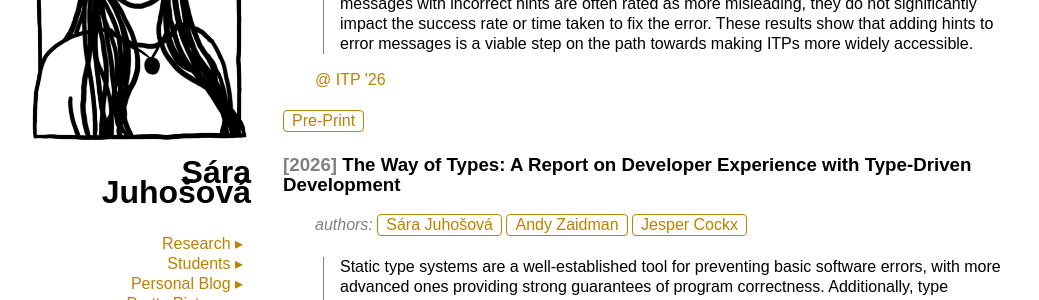
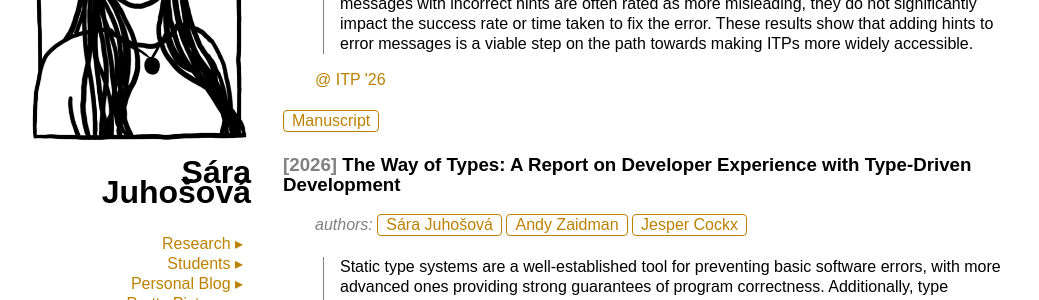
Before and after one commit to sarajuhosova/sarajuhosova.github.io, a Jekyll site: the page built from index.md, in a window 1280 px wide and 900 px high, scrolled down 1046 px. Shown: the part 148-448 px from the top of the window, without its empty margins (102-1141 px from the left). Built offline with Jekyll 4.4.1, drawn with Linux system fonts in a browser that asks for light colours.

Commit message:
Update ITP manuscript

```diff
--- a/_data/research.yaml
+++ b/_data/research.yaml
@@ -42,7 +42,7 @@
     - name: ITP '26
       link: https://itp-conference-2026.github.io/index.html
   links:
-    - title: Pre-Print
+    - title: Manuscript
       link: /assets/files/2026-itp.pdf
 - title: "The Way of Types: A Report on Developer Experience with Type-Driven Development"
   year: 2026
```
Also changed, not shown: 1 other file.
